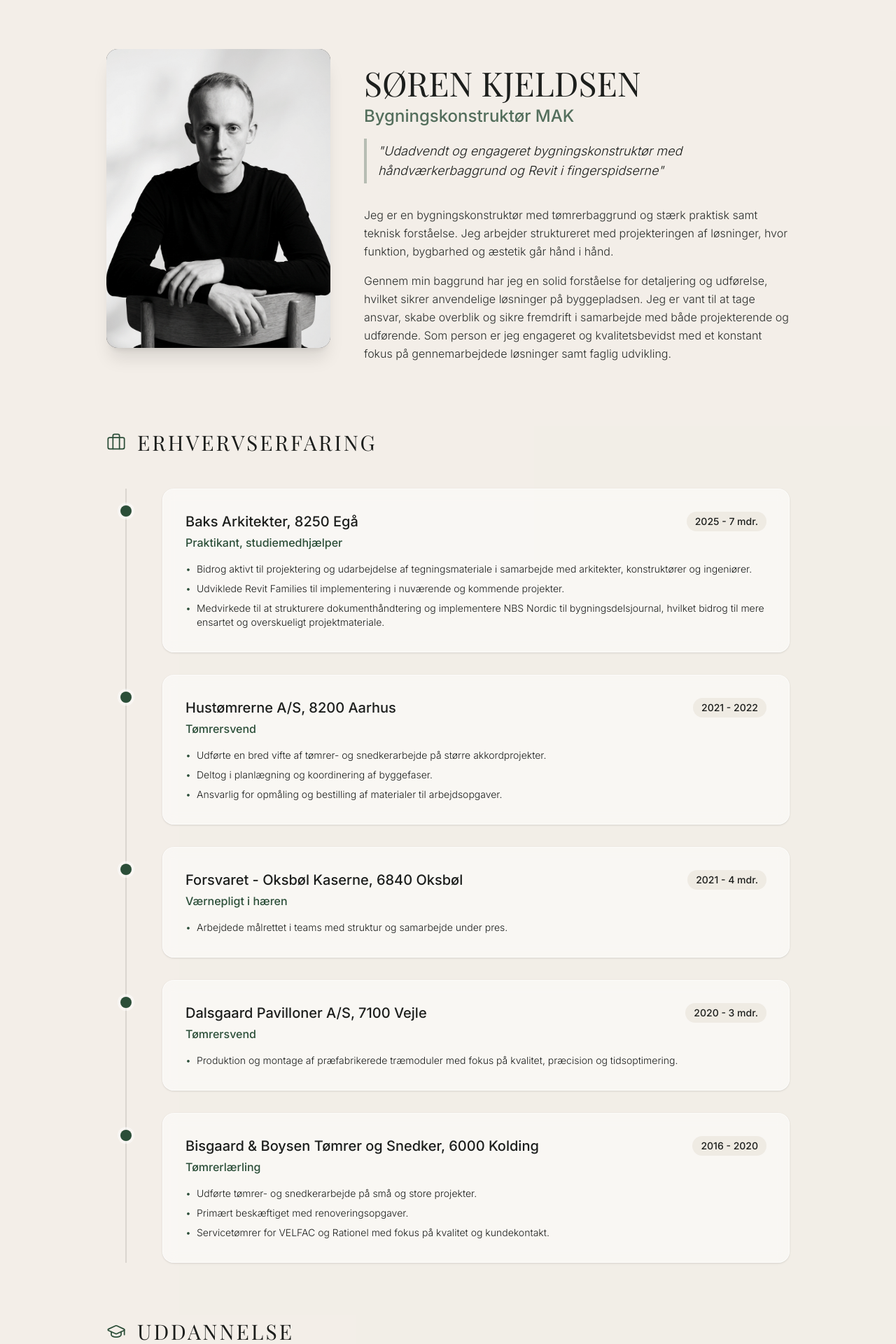
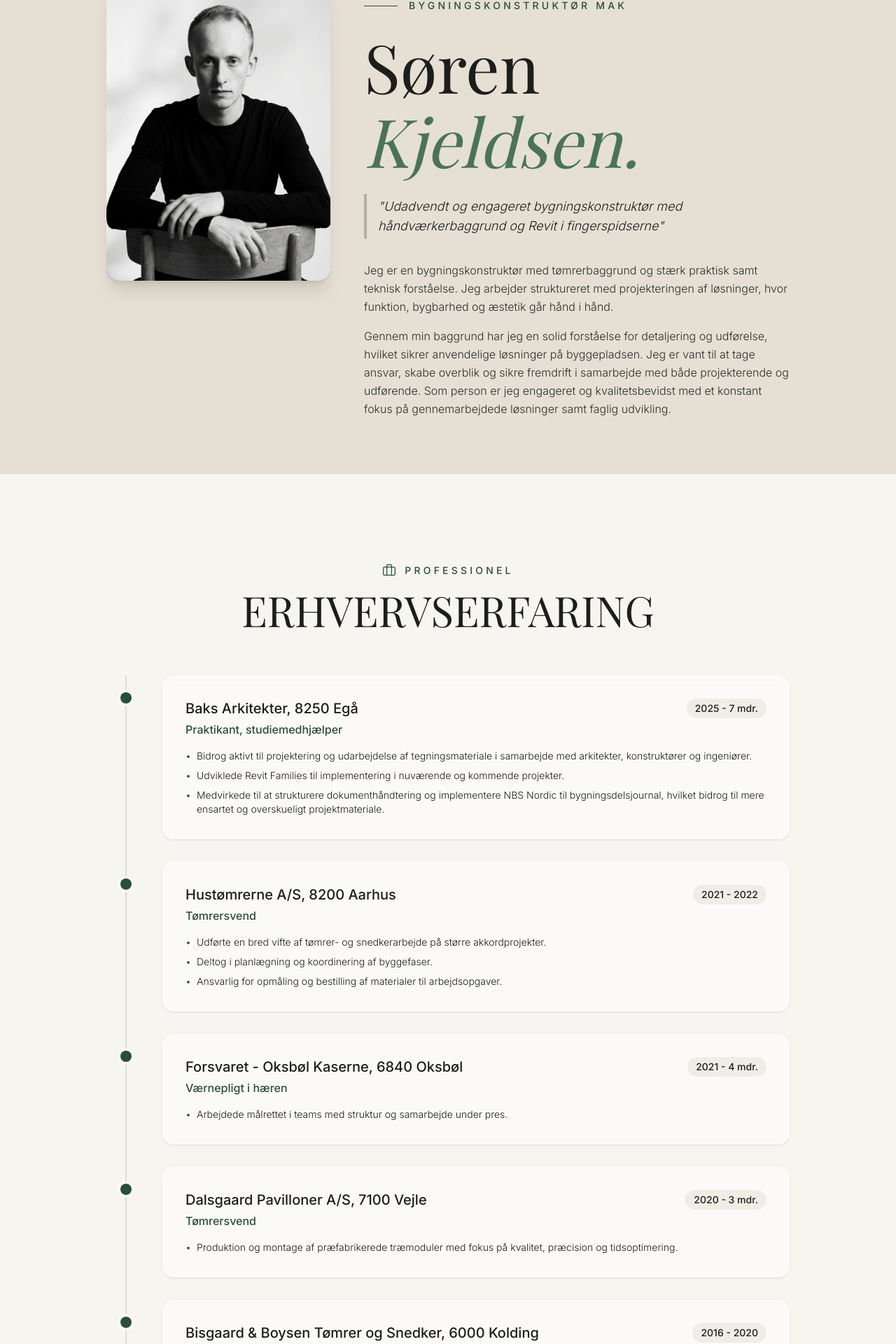
Before and after one commit to SorenTheKjeldsen/Soren-Kjeldsen---Portfolio, a React (Vite) app: page /om-mig in a window 1280 px wide. Shown: the part 154-2074 px from the top of the page at 70% size. Built offline with nearby package versions, Linux system fonts and the light colour scheme; a web font is replaced by a local one.

Commit message:
refactor: restructure layout and section styling
Migrate About section into the main page flow, remove redundant page wrappers, and update spacing for a cleaner visual hierarchy.

```diff
--- a/src/App.tsx
+++ b/src/App.tsx
@@ -25,13 +25,12 @@ function Home() {
     <main>
       <Hero />
       <Projects />
-      <About />
     </main>
   );
 }
 
 function PageWrapper({ children }: { children: React.ReactNode }) {
-  return <main className="pt-20 lg:pt-32 pb-20">{children}</main>;
+  return <main>{children}</main>;
 }
 
 export default function App() {
--- a/src/components/About.tsx
+++ b/src/components/About.tsx
@@ -79,15 +79,15 @@ export default function About() {
   ];
 
   return (
-    <section className="py-24 bg-brand-sand/30">
+    <>
+      <section className="relative pt-32 pb-20 bg-brand-sand overflow-hidden">
         <div className="container mx-auto px-6 max-w-5xl">
-
           {/* Profil Header */}
           <motion.div
             initial={{ opacity: 0, y: 30 }}
             animate={{ opacity: 1, y: 0 }}
             transition={{ duration: 0.6 }}
-          className="flex flex-col md:flex-row gap-12 items-center md:items-start mb-24"
+            className="flex flex-col md:flex-row gap-12 items-center md:items-start"
           >
             <div className="w-64 md:w-80 shrink-0 relative">
               <div className="relative aspect-[3/4] z-10 w-full h-full bg-dark-800 overflow-hidden shadow-xl rounded-2xl group xl:cursor-pointer">
@@ -99,9 +99,17 @@ export default function About() {
                 <div className="absolute inset-0 bg-brand-sand/10 mix-blend-overlay" />
               </div>
             </div>
-          <div className="text-center md:text-left pt-2 md:pt-6">
-            <h1 className="text-4xl md:text-5xl font-serif text-dark-900 mb-2">SØREN KJELDSEN</h1>
-            <h2 className="text-xl md:text-2xl text-brand-green/80 font-medium mb-4">Bygningskonstruktør MAK</h2>
+            <div className="text-center md:text-left pt-2 md:pt-6 w-full">
+              <div className="flex items-center justify-center md:justify-start gap-4 mb-6">
+                <span className="w-12 h-[1px] bg-brand-green hidden md:block"></span>
+                <span className="text-brand-green tracking-[0.3em] font-medium text-xs lg:text-sm uppercase">Bygningskonstruktør MAK</span>
+              </div>
+
+              <h1 className="text-5xl md:text-7xl lg:text-8xl font-serif text-dark-900 leading-[1.1] mb-6 font-normal">
+                Søren <br className="hidden md:block" />
+                <span className="italic text-brand-green-light">Kjeldsen.</span>
+              </h1>
+
               <p className="text-lg font-light text-dark-700 italic border-l-4 border-brand-green/30 pl-4 py-1 mb-8">
                 "Udadvendt og engageret bygningskonstruktør med håndværkerbaggrund og Revit i fingerspidserne"
               </p>
@@ -119,7 +127,11 @@ export default function About() {
               </div>
             </div>
           </motion.div>
+        </div>
+      </section>
 
+      <section className="py-32 bg-brand-sand-light overflow-hidden">
+        <div className="container mx-auto px-6 max-w-5xl">
           <div className="space-y-24">
 
             {/* Main Content - Full Width */}
@@ -131,9 +143,11 @@ export default function About() {
                 whileInView={{ opacity: 1, y: 0 }}
                 viewport={{ once: true, margin: "-100px" }}
               >
-              <div className="flex items-center gap-4 mb-12">
-                <Briefcase className="text-brand-green" size={28} strokeWidth={1.5} />
-                <h3 className="text-3xl font-serif text-dark-900 uppercase tracking-widest">Erhvervserfaring</h3>
+                <div className="text-center mb-16">
+                  <span className="text-brand-green tracking-[0.3em] font-medium text-sm uppercase flex items-center justify-center gap-3 mb-4">
+                    <Briefcase size={20} strokeWidth={1.5} /> Professionel
+                  </span>
+                  <h2 className="text-4xl lg:text-6xl font-serif text-dark-900 uppercase">Erhvervserfaring</h2>
                 </div>
 
               <div className="space-y-8 relative before:absolute before:inset-y-0 before:left-[15px] md:before:left-[27px] before:w-[2px] before:bg-black/10">
@@ -168,9 +182,11 @@ export default function About() {
               whileInView={{ opacity: 1, y: 0 }}
               viewport={{ once: true, margin: "-100px" }}
             >
-              <div className="flex items-center gap-4 mb-12">
-                <GraduationCap className="text-brand-green" size={28} strokeWidth={1.5} />
-                <h3 className="text-3xl font-serif text-dark-900 uppercase tracking-widest">Uddannelse</h3>
+              <div className="text-center mb-16">
+                <span className="text-brand-green tracking-[0.3em] font-medium text-sm uppercase flex items-center justify-center gap-3 mb-4">
+                  <GraduationCap size={20} strokeWidth={1.5} /> Akademisk
+                </span>
+                <h2 className="text-4xl lg:text-6xl font-serif text-dark-900 uppercase">Uddannelse</h2>
               </div>
 
               <div className="space-y-8 relative before:absolute before:inset-y-0 before:left-[15px] md:before:left-[27px] before:w-[2px] before:bg-black/10">
@@ -281,5 +297,6 @@ export default function About() {
 
       </div>
     </section>
+    </>
   );
 }
--- a/src/components/Projects.tsx
+++ b/src/components/Projects.tsx
@@ -4,22 +4,28 @@ import { projects } from '../data/projects';
 
 export default function Projects() {
   return (
-    <section id="projects" className="py-32 bg-brand-sand-light overflow-hidden">
+    <>
+      <section className="pt-32 pb-8 lg:pb-12 bg-brand-sand overflow-hidden">
         <div className="container mx-auto px-6 max-w-7xl">
           <motion.div
             initial={{ opacity: 0, y: 30 }}
-          whileInView={{ opacity: 1, y: 0 }}
-          viewport={{ once: true }}
-          className="text-center mb-24"
+            animate={{ opacity: 1, y: 0 }}
+            className="text-center mb-8"
           >
             <span className="text-brand-green tracking-[0.3em] font-medium text-sm uppercase block mb-4">2024 - 2026</span>
             <h2 className="text-4xl lg:text-6xl font-serif text-dark-900 uppercase">Udvalgte Projekter</h2>
           </motion.div>
+        </div>
+      </section>
 
-        <div className="space-y-32 lg:space-y-48">
-          {projects.map((project, index) => (
+      {projects.map((project, index) => {
+        const bgColors = ['bg-brand-sand', 'bg-brand-sand-light'];
+        const bgColor = bgColors[index % bgColors.length];
+
+        return (
+          <section key={project.id} className={`${index === 0 ? 'pt-8 pb-24 lg:pt-12 lg:pb-32' : 'py-24 lg:py-32'} overflow-hidden ${bgColor}`}>
+            <div className="container mx-auto px-6 max-w-7xl">
               <div
-              key={project.id}
                 className={`flex flex-col lg:flex-row gap-12 lg:gap-24 items-center ${
                   project.align === 'right' ? 'lg:flex-row-reverse' : ''
                 }`}
@@ -93,9 +99,43 @@ export default function Projects() {
                 </motion.div>
 
               </div>
+            </div>
+          </section>
+        );
+      })}
+
+      <section className="py-24 lg:py-32 bg-brand-sand-light overflow-hidden">
+        <div className="container mx-auto px-6 max-w-7xl">
+          <motion.div
+            initial={{ opacity: 0, y: 30 }}
+            whileInView={{ opacity: 1, y: 0 }}
+            viewport={{ once: true, margin: "-100px" }}
+            className="text-center mb-16"
+          >
+            <h2 className="text-4xl lg:text-5xl font-serif text-dark-900 uppercase">Andre Projekter</h2>
+            <p className="mt-4 text-dark-700 font-light max-w-2xl mx-auto text-lg hover:text-brand-green transition-colors cursor-pointer">
+              Sektion under opbygning - flere projekter vil løbende blive tilføjet
+            </p>
+          </motion.div>
+          <div className="grid grid-cols-1 md:grid-cols-2 lg:grid-cols-3 gap-8">
+            {[1, 2, 3].map((item) => (
+              <motion.div
+                key={item}
+                initial={{ opacity: 0, y: 20 }}
+                whileInView={{ opacity: 1, y: 0 }}
+                viewport={{ once: true, margin: "-100px" }}
+                transition={{ delay: item * 0.1 }}
+                className="bg-white/50 backdrop-blur-sm p-8 rounded-2xl border border-white/60 shadow-sm flex flex-col justify-center items-center h-64 hover:bg-white/80 transition-colors"
+              >
+                <div className="w-16 h-16 rounded-full bg-brand-sand mb-4 flex items-center justify-center text-brand-green opacity-50">
+                  +
+                </div>
+                <h3 className="font-serif text-xl text-dark-800 uppercase tracking-widest text-center">Kommer snart</h3>
+              </motion.div>
             ))}
           </div>
         </div>
       </section>
+    </>
   );
 }
```
Lines whose indentation alone changed are shown as unchanged.
